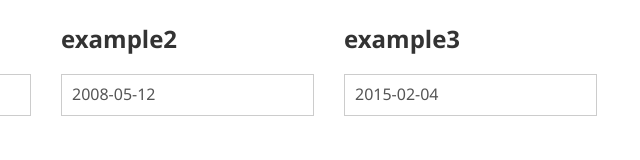
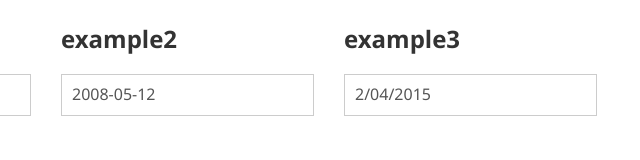
Before and after one commit to WJsjtu/WJsjtu.github.io, a plain HTML site: page react-datepicker/index.html in a window 1280 px wide. Shown: the full height of the page, 242-882 px from the left. Drawn offline with Linux system fonts and the light colour scheme.

Commit message:
update demo

```diff
--- a/react-datepicker/index.html
+++ b/react-datepicker/index.html
@@ -72,6 +72,7 @@
 			React.render(React.createElement(myDatepicker, {
 				current: null,
 				panel: 1,
+				format: "M/dd/yyyy",
 				lang: "en",
 				onSelect: function(date) {
 					console.log(date);
```
Also changed, not shown: react-datepicker/demo.PNG (deleted), react-datepicker/react-datepicker-demo.png (added).
